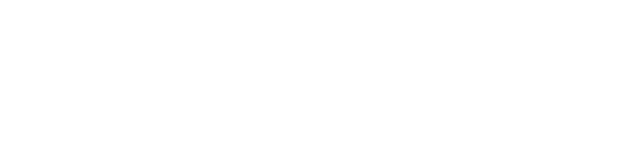
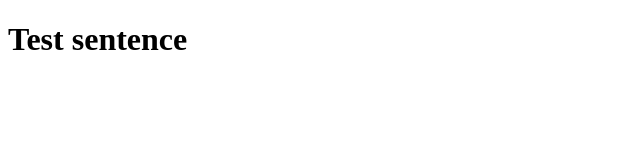
Before and after one commit to Camn547/open_graph, a plain HTML site: page about.html in a window 1280 px wide. Shown: the whole page, without its empty margins (0-640 px from the left). Drawn offline with Linux system fonts and the light colour scheme.

Commit message:
Update about.html

```diff
--- a/about.html
+++ b/about.html
@@ -1,15 +1,15 @@
 <!DOCTYPE html>
-<html lang = "en">
+<html lang="en">
 <head>
     <meta charset="UTF-8">
-    <meta name=" viewport" content="width=device-width, initial-scale=1.0">
+    <meta name="viewport" content="width=device-width, initial-scale=1.0">
+    <title>Document</title>
     <meta property="og:title" content="Avatar The last airbender">
     <meta property="og:description" content="my favorite show">
     <meta property="og:image" content="https://www.rotoscopers.com/wp-content/uploads/2021/02/fb_avatar-2_102320054100.jpeg">
     <title>Document</title>
 </head>
-
 <body>
-
+    <h1>Test sentence</h1>
 </body>
 </html>
```
